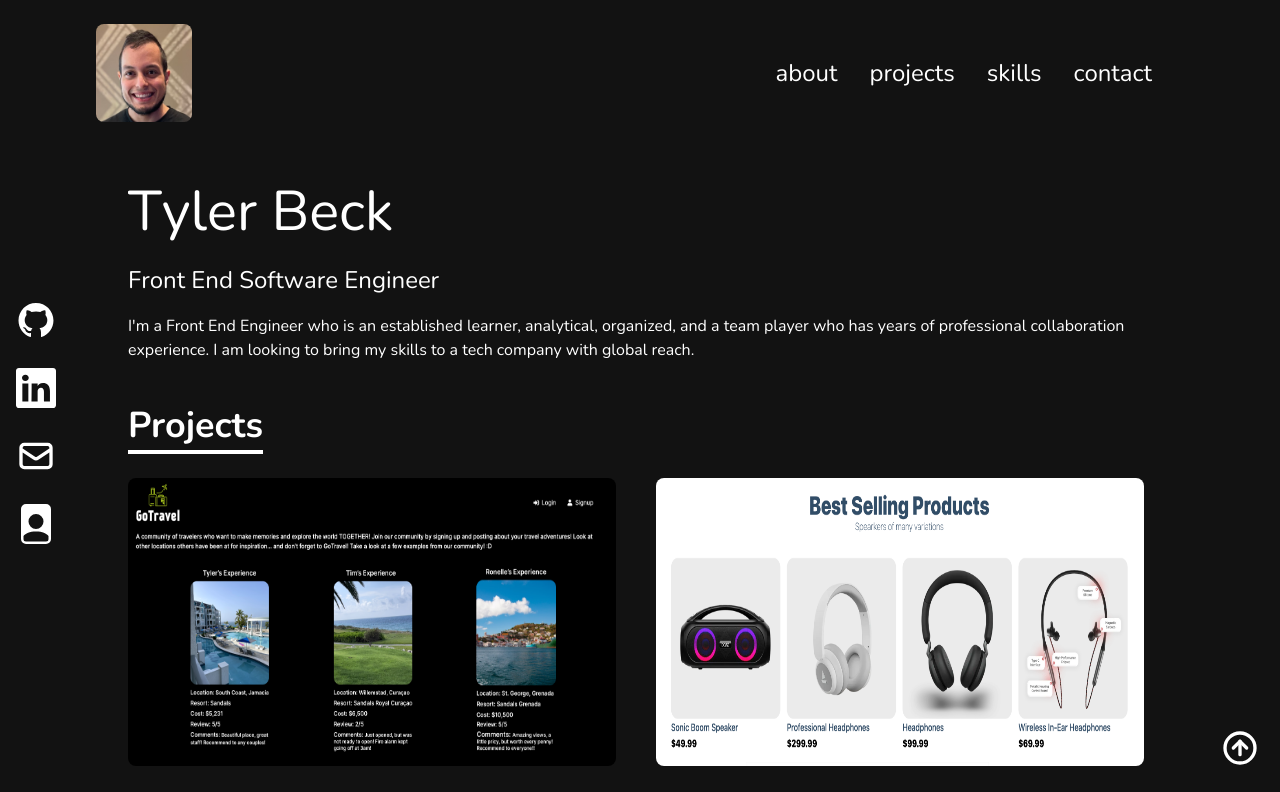
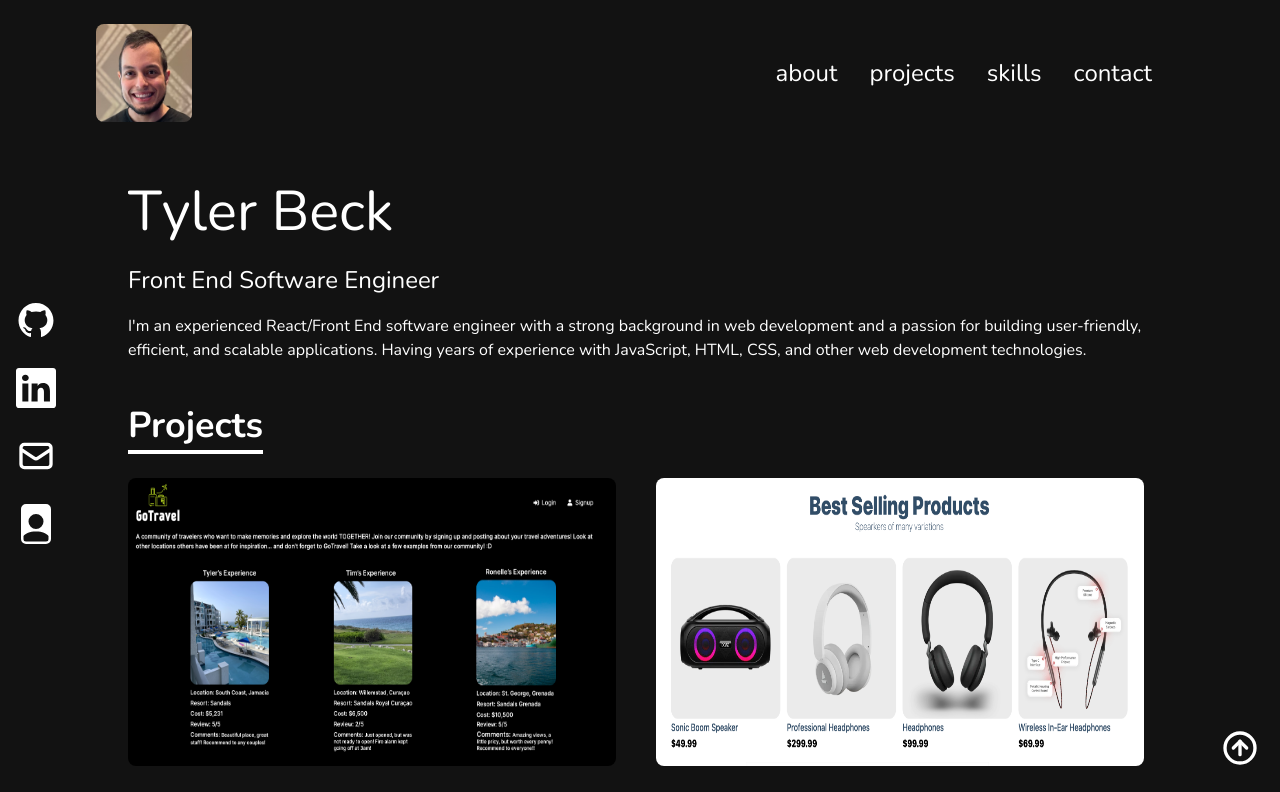
Before and after one commit to Mussina123/my-portfolio, a React (Create React App) app: page / in a window 1280 px wide. Shown: the top 792 px of the page. Built offline with nearby package versions, Linux system fonts and the light colour scheme; the HTML template or start-up script is replaced by a standard one.

Commit message:
changed bio description

```diff
--- a/src/components/About.js
+++ b/src/components/About.js
@@ -23,7 +23,7 @@ export default function About() {
         </p> */}
         <AnimatedAbout text='Tyler Beck' title='Front End Software Engineer' />
         <p className="mx-10 md:mx-0 md:max-w-screen-lg mt-4  h-full ">
-          I'm a Front End Engineer who is an established learner, analytical, organized, and a team player who has years of professional collaboration experience. I am looking to bring my skills to a tech company with global reach.
+          I'm an experienced React/Front End software engineer with a strong background in web development and a passion for building user-friendly, efficient, and scalable applications. Having years of experience with JavaScript, HTML, CSS, and other web development technologies.
         </p>
       </div>
 
```
